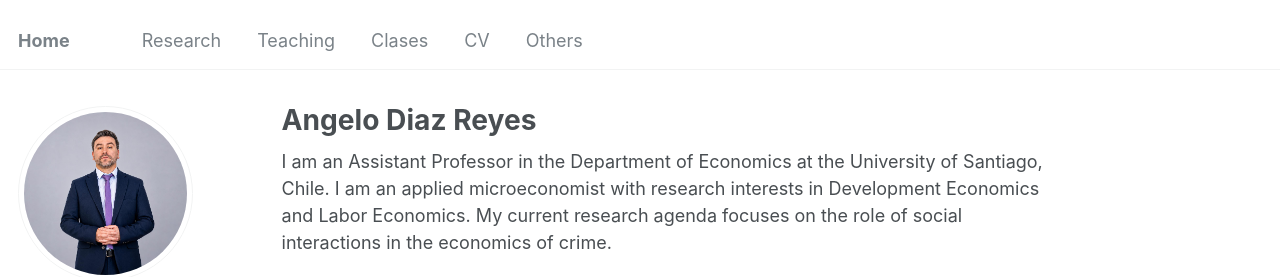
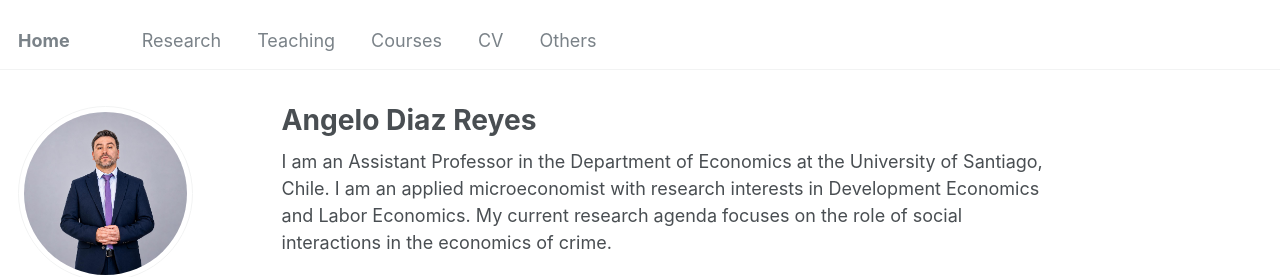
Before and after one commit to angelodiazreyes/angelodiazreyes.github.io, a Jekyll site: the page built from _pages/about.md, in a window 1280 px wide. Shown: the top 277 px of the page. Built offline with Jekyll 4.4.1, drawn with Linux system fonts in a browser that asks for light colours.

Commit message:
Rename Clases navigation label to Courses

```diff
--- a/_data/navigation.yml
+++ b/_data/navigation.yml
@@ -11,7 +11,7 @@ main:
   - title: "Teaching"
     url: /teaching/
 
-  - title: "Clases"
+  - title: "Courses"
     url: /clases/
 
   - title: "CV"
```
